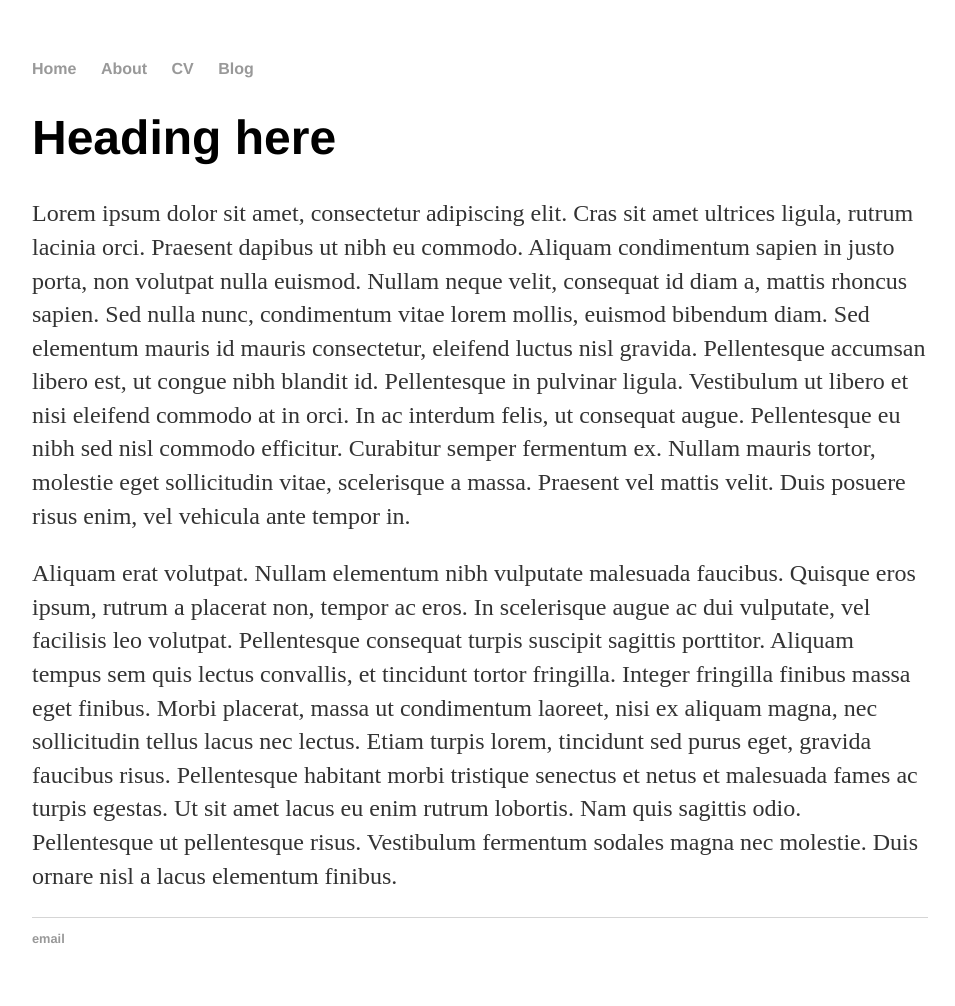
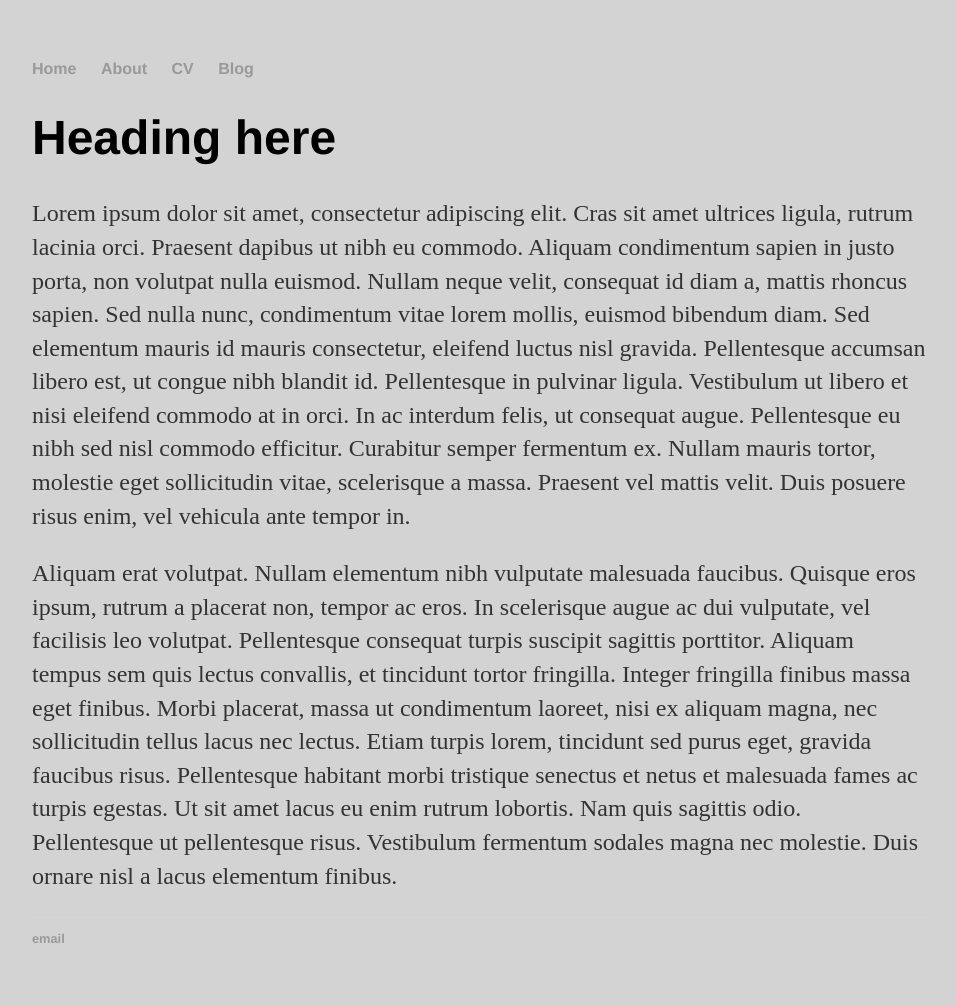
Before and after one commit to daisonp/daisonp.github.io, a Jekyll site: the page built from index.html, in a window 1280 px wide. Shown: the whole page, without its empty margins (160-1115 px from the left). Built offline with Jekyll 4.4.1, drawn with Linux system fonts in a browser that asks for light colours.

Commit message:
Update main.css

```diff
--- a/css/main.css
+++ b/css/main.css
@@ -1,6 +1,7 @@
 body {
     margin: 60px auto;
     width: 70%;
+    background-color: LightGrey;
 }
 nav ul, footer ul {
     font-family:'Helvetica', 'Arial', 'Sans-Serif';
```
